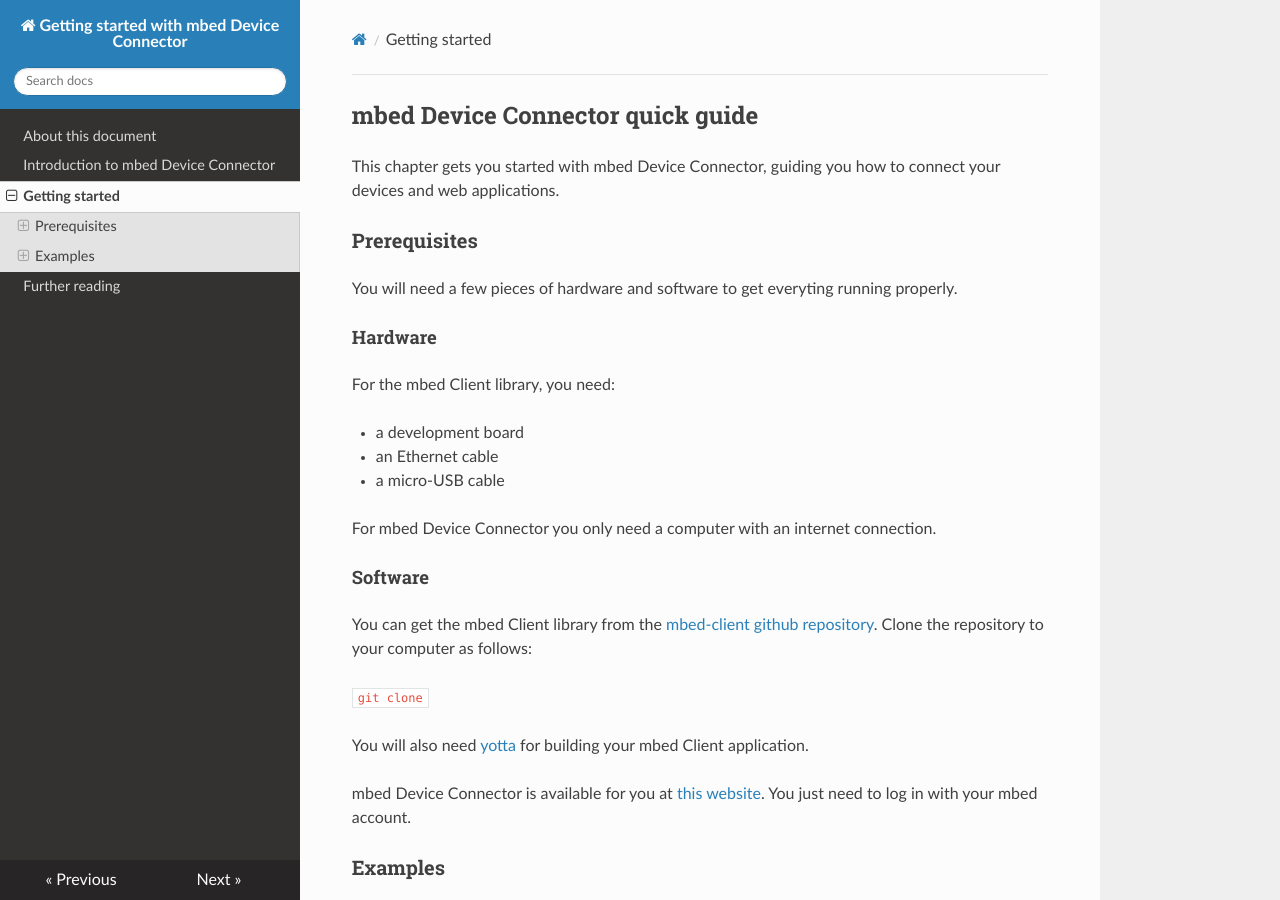
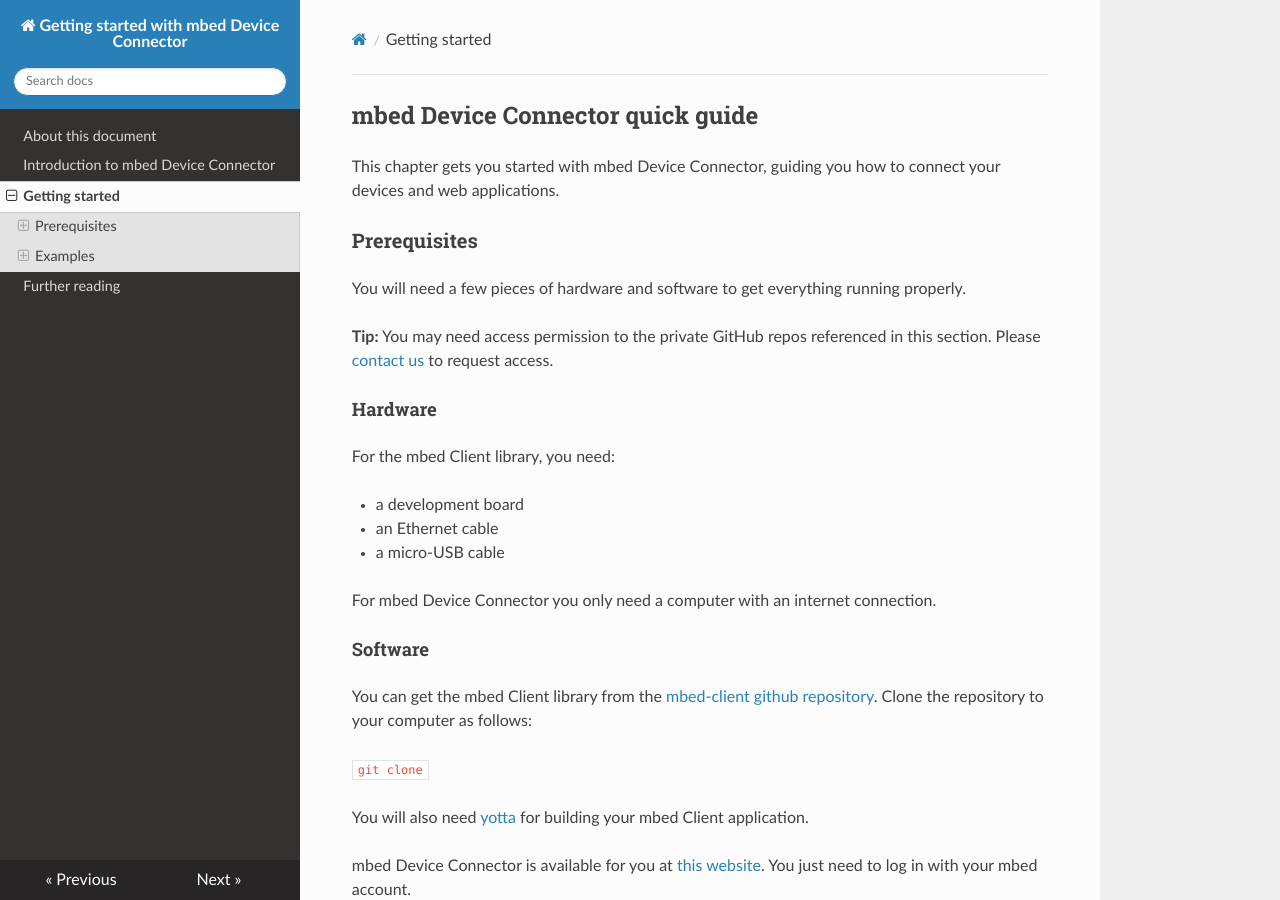
Before and after one commit to ARMmbed/mbed-device-connector-documentation, an MkDocs documentation site: the page built from docs/Quick-guide.md, in a window 1280 px wide and 900 px high. Built offline with MkDocs 1.6.1, drawn with Linux system fonts in a browser that asks for light colours; nearby versions of some CDN libraries; old or Windows-style settings are respelled for this version of MkDocs.

Commit message:
Added a tip about GitHub permissions.

```diff
--- a/docs/Quick-guide.md
+++ b/docs/Quick-guide.md
@@ -4,7 +4,9 @@
 
 ### Prerequisites
 
-You will need a few pieces of hardware and software to get everyting running properly.
+You will need a few pieces of hardware and software to get everything running properly.
+
+<span class="tips">**Tip:** You may need access permission to the private GitHub repos referenced in this section. Please [contact us](https://cloud.mbed.com/contact) to request access.</span>
 
 #### Hardware
 
```
